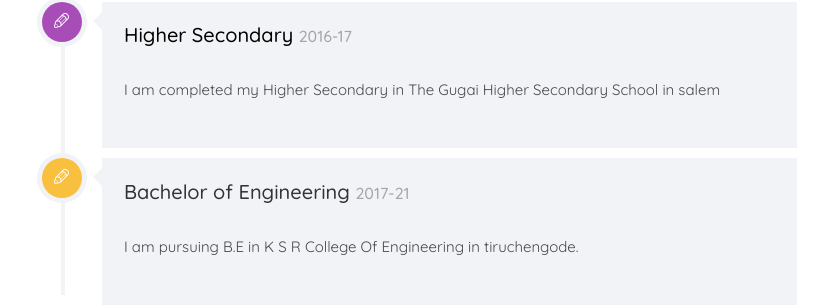
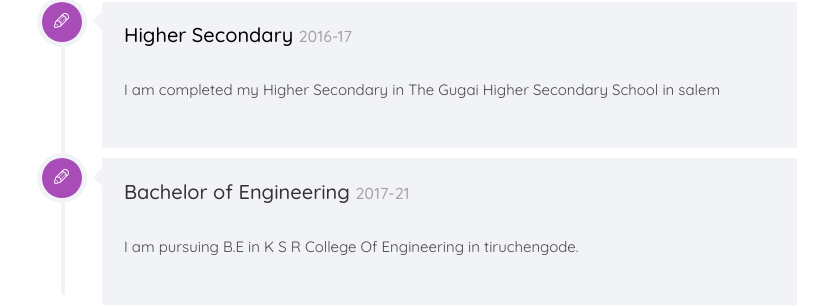
Before and after one commit to sureshmuruga/sureshmuruga.github.io, a plain HTML site: page index.html in a window 1280 px wide. Shown: the part 2445-2752 px from the top of the page, without its empty margins (391-1219 px from the left). Drawn offline with nearby package versions, Linux system fonts and the light colour scheme; files whose address does not match are found by name; a web font is replaced by a local one.

Commit message:
Update index.html

```diff
--- a/index.html
+++ b/index.html
@@ -302,7 +302,7 @@
 
 					         <article class="timeline-entry animate-box" data-animate-effect="fadeInRight">
 					            <div class="timeline-entry-inner">
-					               <div class="timeline-icon color-3">
+					               <div class="timeline-icon color-4">
 					                  <i class="icon-pen2"></i>
 					               </div>
 					               <div class="timeline-label">
```
